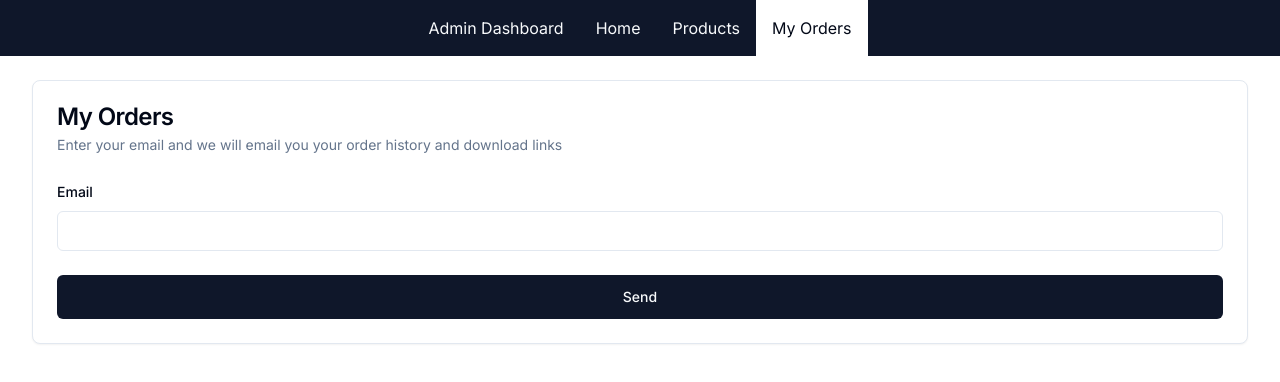
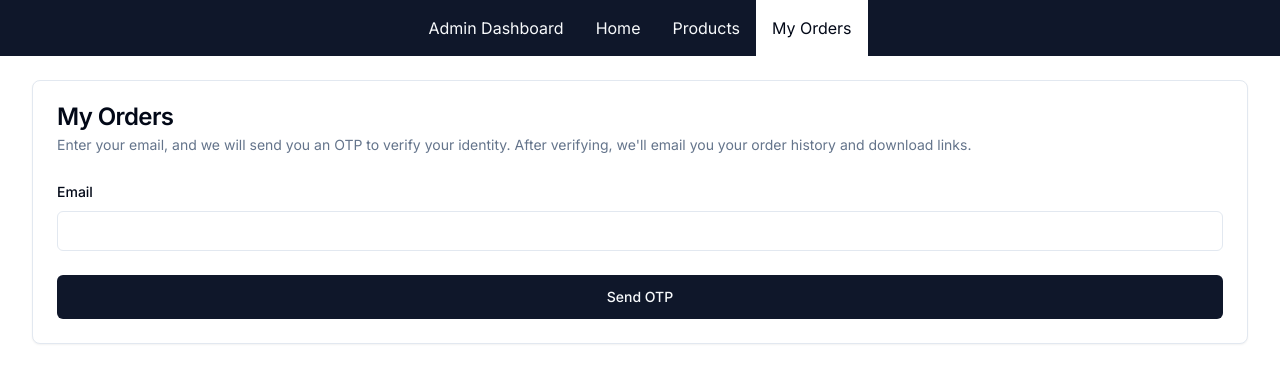
Before and after one commit to till9527/e_commerce_official, a Next.js app: page /orders in a window 1280 px wide. Shown: the top 382 px of the page. Built offline with nearby package versions, Linux system fonts and the light colour scheme.

Commit message:
Update page.tsx

```diff
--- a/src/app/(customerFacing)/orders/page.tsx
+++ b/src/app/(customerFacing)/orders/page.tsx
@@ -1,7 +1,8 @@
 "use client"
 
-import { emailOrderHistory } from "@/actions/orders"
-import { Button } from "@/components/ui/button"
+import { useState } from "react";
+import { emailOrderHistory } from "@/actions/orders";
+import { Button } from "@/components/ui/button";
 import {
   Card,
   CardContent,
@@ -9,44 +10,99 @@ import {
   CardFooter,
   CardHeader,
   CardTitle,
-} from "@/components/ui/card"
-import { Input } from "@/components/ui/input"
-import { Label } from "@/components/ui/label"
-import { useFormState, useFormStatus } from "react-dom"
+} from "@/components/ui/card";
+import { Input } from "@/components/ui/input";
+import { Label } from "@/components/ui/label";
+import { sendOTP, verifyOTP } from "@/utils/otpService"; // Assume these are helper functions for OTP handling.
 
 export default function MyOrdersPage() {
-  const [data, action] = useFormState(emailOrderHistory, {})
+  const [email, setEmail] = useState("");
+  const [otp, setOtp] = useState("");
+  const [otpSent, setOtpSent] = useState(false); // Step control
+  const [verified, setVerified] = useState(false); // OTP verification status
+  const [message, setMessage] = useState(null); // Status messages
+  const [error, setError] = useState(null);
+
+  const handleSendOTP = async () => {
+    try {
+      await sendOTP(email); // Function to send OTP
+      setOtpSent(true); // Move to OTP input step
+      setError(null);
+      setMessage("OTP sent to your email. Please enter it to proceed.");
+    } catch (err) {
+      setError("Failed to send OTP. Please try again.");
+    }
+  };
+
+  const handleVerifyOTP = async () => {
+    try {
+      const isValid = await verifyOTP(email, otp); // Function to verify OTP
+      if (isValid) {
+        setVerified(true); // Proceed to email order history
+        setMessage("OTP verified. Fetching your order history...");
+        setError(null);
+        emailOrderHistory(email); // Call emailOrderHistory after verification
+      } else {
+        setError("Invalid OTP. Please try again.");
+      }
+    } catch (err) {
+      setError("Failed to verify OTP. Please try again.");
+    }
+  };
+
   return (
-    <form action={action} className="max-2-xl mx-auto">
+    <form className="max-2-xl mx-auto">
       <Card>
         <CardHeader>
           <CardTitle>My Orders</CardTitle>
           <CardDescription>
-            Enter your email and we will email you your order history and
-            download links
+            Enter your email, and we will send you an OTP to verify your identity.
+            After verifying, we'll email you your order history and download links.
           </CardDescription>
         </CardHeader>
         <CardContent>
           <div className="space-y-2">
             <Label htmlFor="email">Email</Label>
-            <Input type="email" required name="email" id="email" />
-            {data.error && <div className="text-destructive">{data.error}</div>}
+            <Input
+              type="email"
+              required
+              name="email"
+              id="email"
+              value={email}
+              onChange={(e) => setEmail(e.target.value)}
+              disabled={otpSent}
+            />
+            {otpSent && (
+              <>
+                <Label htmlFor="otp">Enter OTP</Label>
+                <Input
+                  type="text"
+                  required
+                  name="otp"
+                  id="otp"
+                  value={otp}
+                  onChange={(e) => setOtp(e.target.value)}
+                />
+              </>
+            )}
+            {error && <div className="text-destructive">{error}</div>}
+            {message && <div className="text-success">{message}</div>}
           </div>
         </CardContent>
         <CardFooter>
-          {data.message ? <p>{data.message}</p> : <SubmitButton />}
+          {!otpSent ? (
+            <Button className="w-full" size="lg" onClick={handleSendOTP}>
+              Send OTP
+            </Button>
+          ) : !verified ? (
+            <Button className="w-full" size="lg" onClick={handleVerifyOTP}>
+              Verify OTP
+            </Button>
+          ) : (
+            <p>{message}</p>
+          )}
         </CardFooter>
       </Card>
     </form>
-  )
+  );
 }
-
-function SubmitButton() {
-  const { pending } = useFormStatus()
-
-  return (
-    <Button className="w-full" size="lg" disabled={pending} type="submit">
-      {pending ? "Sending..." : "Send"}
-    </Button>
-  )
-}
```
